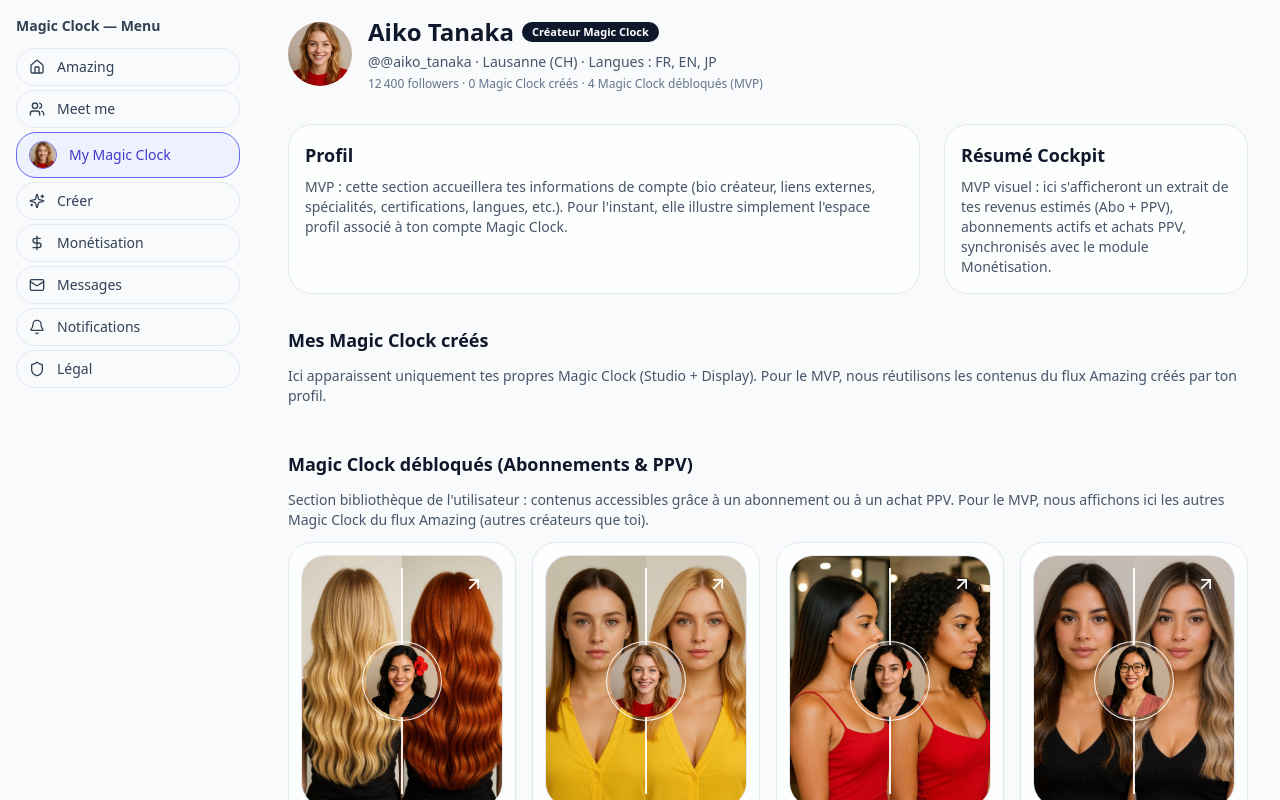
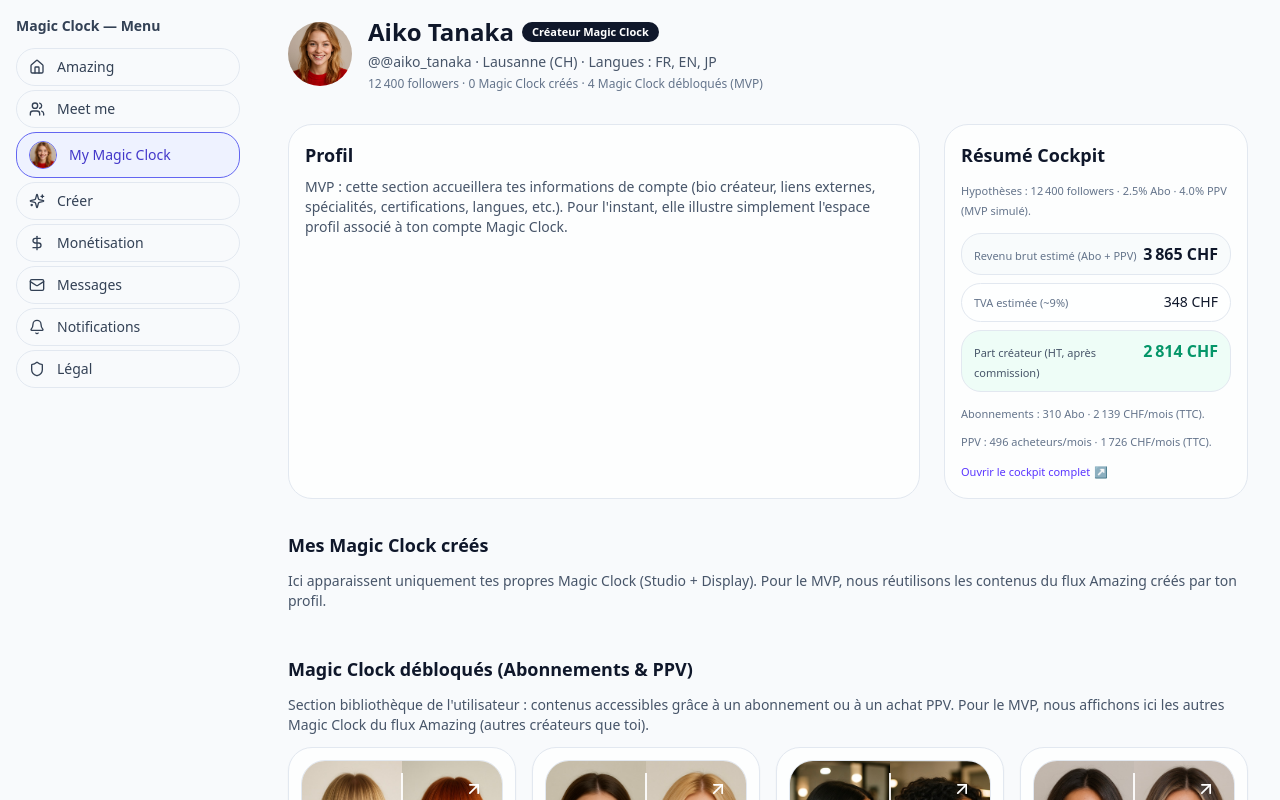
Before and after one commit to welcome-magic-clock/magic-clock-web-mvp, a Next.js app: page /mymagic in a window 1280 px wide. Shown: the top 800 px of the page. Built offline with nearby package versions, Linux system fonts and the light colour scheme.

Commit message:
Update page.tsx

```diff
--- a/app/mymagic/page.tsx
+++ b/app/mymagic/page.tsx
@@ -6,6 +6,7 @@ import {
   listCreators,
   listFeedByCreator,
 } from "@/core/domain/repository";
+import Cockpit from "@/features/monet/Cockpit";
 
 export default function MyMagicClockPage() {
   // On choisit Aiko Tanaka comme créatrice "courante"
@@ -69,13 +70,21 @@ export default function MyMagicClockPage() {
       l&apos;espace profil associé à ton compte Magic Clock.
     </p>
   </div>
-        <div className="rounded-2xl border border-slate-200 bg-white/80 p-4 space-y-2">
+  <div className="rounded-2xl border border-slate-200 bg-white/80 p-4 space-y-3">
     <h2 className="text-lg font-semibold">Résumé Cockpit</h2>
-          <p className="text-sm text-slate-600">
-            MVP visuel : ici s&apos;afficheront un extrait de tes revenus
-            estimés (Abo + PPV), abonnements actifs et achats PPV, synchronisés
-            avec le module Monétisation.
-          </p>
+
+    <Cockpit
+      mode="compact"
+      followers={currentCreator.followers}
+    />
+
+    <a
+      href="/monet"
+      className="inline-flex items-center gap-1 text-[11px] font-medium text-brand-600 hover:underline"
+    >
+      Ouvrir le cockpit complet
+      <span aria-hidden>↗</span>
+    </a>
   </div>
 </section>
 
```
Lines whose indentation alone changed are shown as unchanged.
